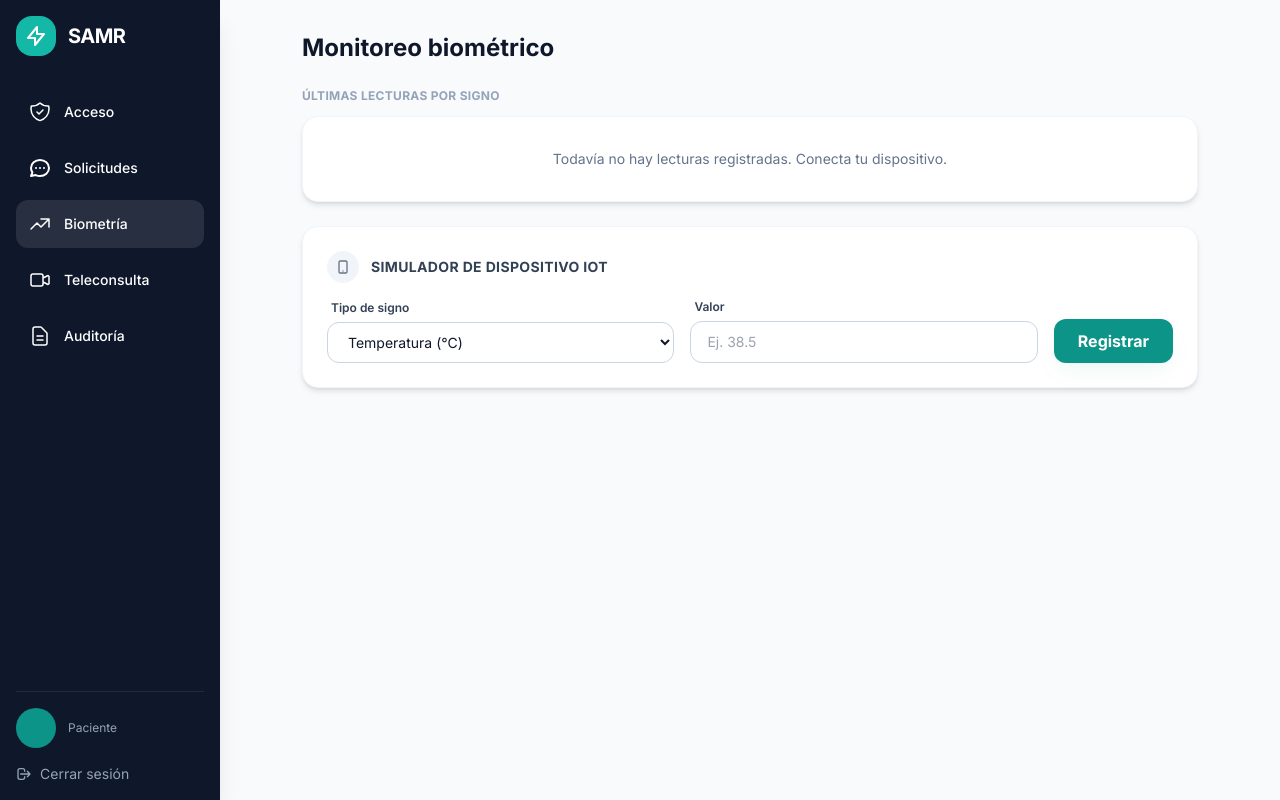
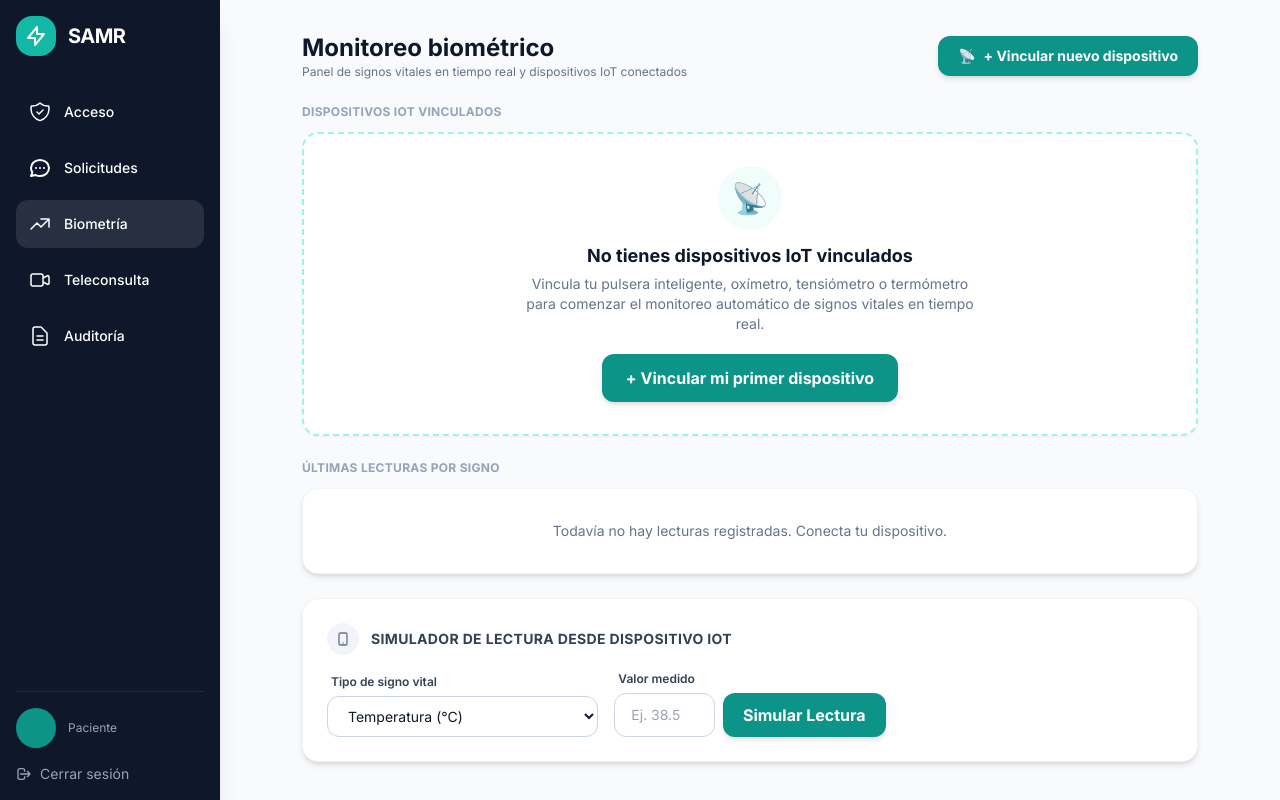
Before and after one commit to juliouou/IngReq1, a Django app: page /biometria/ in a window 1280 px wide. Run offline with Django 4.2, Linux system fonts and the light colour scheme; the visitor is signed in with stand-in values (Sample User, id 1); data that the repository does not hold is empty; parts of the project's set-up code (start-up, migrations or seed data) failed here and were passed over; some libraries are stand-ins or nearby versions.

Commit message:
KAN-58 agrega vista para vincular nuevos dispositivos IoT desde el dashboard de biometria

```diff
--- a/samr/apps/biometria/templates/biometria/dashboard.html
+++ b/samr/apps/biometria/templates/biometria/dashboard.html
@@ -4,9 +4,17 @@
 <script src="https://cdn.jsdelivr.net/npm/chart.js@4"></script>
 
 <div class="max-w-4xl w-full space-y-6">
-  <h1 class="text-2xl font-bold text-surface-900 mb-6">Monitoreo biométrico</h1>
+  <div class="flex flex-col md:flex-row md:items-center justify-between gap-4 mb-2">
+    <div>
+      <h1 class="text-2xl font-extrabold text-surface-900">Monitoreo biométrico</h1>
+      <p class="text-xs text-surface-500">Panel de signos vitales en tiempo real y dispositivos IoT conectados</p>
+    </div>
+    <a href="{% url 'biometria:vincular' %}" class="bg-brand-600 hover:bg-brand-700 text-white rounded-xl px-5 py-2.5 text-sm font-bold shadow-md hover:-translate-y-0.5 transition duration-300 flex items-center justify-center gap-2 self-start md:self-auto">
+      <span>📡</span> + Vincular nuevo dispositivo
+    </a>
+  </div>
 
-  <!-- Alertas -->
+  <!-- Alertas Biométricas -->
   <div id="alertas-container">
   {% if alertas %}
     <div class="space-y-3">
@@ -50,6 +58,53 @@
       {% endfor %}
     </div>
   {% endif %}
+  </div>
+
+  <!-- Dispositivos IoT Vinculados -->
+  <div>
+    <div class="flex items-center justify-between mb-3">
+      <p class="text-xs uppercase tracking-wide text-surface-400 font-bold">Dispositivos IoT Vinculados</p>
+      {% if dispositivos %}
+        <a href="{% url 'biometria:vincular' %}" class="text-xs text-brand-600 hover:underline font-bold">+ Agregar otro</a>
+      {% endif %}
+    </div>
+
+    {% if dispositivos %}
+      <div class="grid grid-cols-1 md:grid-cols-2 gap-4">
+        {% for d in dispositivos %}
+          <div class="bg-white rounded-2xl border border-surface-100 shadow-md p-5 flex items-center justify-between">
+            <div class="flex items-center gap-3.5">
+              <div class="w-11 h-11 rounded-xl bg-brand-50 text-brand-600 flex items-center justify-center text-xl shrink-0">
+                {% if d.tipo == 'PULSERA' %}⌚{% elif d.tipo == 'OXIMETRO' %}🩺{% elif d.tipo == 'TENSIOMETRO' %}💓{% elif d.tipo == 'TERMOMETRO' %}🌡️{% else %}🧪{% endif %}
+              </div>
+              <div>
+                <p class="font-bold text-surface-900 text-base">{{ d.nombre }}</p>
+                <p class="text-xs text-surface-500 mt-0.5">
+                  {{ d.get_tipo_display }} · S/N: <code class="bg-surface-100 px-1.5 py-0.5 rounded text-[11px] font-mono">{{ d.numero_serie }}</code>
+                </p>
+              </div>
+            </div>
+            <span class="inline-flex items-center gap-1.5 text-xs font-bold px-2.5 py-1 rounded-full bg-emerald-50 text-emerald-700 border border-emerald-200 shrink-0">
+              <span class="w-2 h-2 rounded-full bg-emerald-500 animate-pulse"></span> Activo
+            </span>
+          </div>
+        {% endfor %}
+      </div>
+    {% else %}
+      <!-- Tarjeta Estado Vacío Prominente -->
+      <div class="bg-white rounded-2xl border-2 border-dashed border-brand-200 p-8 text-center flex flex-col items-center justify-center shadow-sm">
+        <div class="w-16 h-16 rounded-full bg-brand-50 text-brand-600 flex items-center justify-center text-3xl mb-3">
+          📡
+        </div>
+        <h3 class="text-lg font-bold text-surface-900 mb-1">No tienes dispositivos IoT vinculados</h3>
+        <p class="text-sm text-surface-500 max-w-md mb-5">
+          Vincula tu pulsera inteligente, oxímetro, tensiómetro o termómetro para comenzar el monitoreo automático de signos vitales en tiempo real.
+        </p>
+        <a href="{% url 'biometria:vincular' %}" class="bg-brand-600 hover:bg-brand-700 text-white rounded-xl px-6 py-3 font-bold shadow-md hover:-translate-y-0.5 transition duration-300">
+          + Vincular mi primer dispositivo
+        </a>
+      </div>
+    {% endif %}
   </div>
 
   <!-- Últimas Lecturas -->
@@ -112,13 +167,27 @@
       <div class="w-8 h-8 rounded-full bg-surface-100 text-surface-500 flex items-center justify-center">
         <svg class="w-4 h-4" fill="none" stroke="currentColor" viewBox="0 0 24 24"><path stroke-linecap="round" stroke-linejoin="round" stroke-width="2" d="M12 18h.01M8 21h8a2 2 0 002-2V5a2 2 0 00-2-2H8a2 2 0 00-2 2v14a2 2 0 002 2z"></path></svg>
       </div>
-      <p class="text-sm uppercase tracking-wide text-surface-700 font-bold">Simulador de dispositivo IoT</p>
+      <p class="text-sm uppercase tracking-wide text-surface-700 font-bold">Simulador de lectura desde dispositivo IoT</p>
     </div>
 
-    <form method="post" action="{% url 'biometria:registrar' %}" class="flex flex-col md:flex-row gap-4 items-end">
+    <form method="post" action="{% url 'biometria:registrar' %}" class="grid grid-cols-1 md:grid-cols-3 gap-4 items-end">
       {% csrf_token %}
-      <div class="flex-1 w-full">
-        <label class="block text-xs font-semibold text-surface-700 mb-1.5 ml-1">Tipo de signo</label>
+
+      {% if dispositivos %}
+        <div class="w-full">
+          <label class="block text-xs font-semibold text-surface-700 mb-1.5 ml-1">Seleccionar Dispositivo</label>
+          <div class="w-full rounded-xl border border-surface-300 focus-within:ring-1 focus-within:ring-brand-500 bg-white overflow-hidden transition">
+            <select name="dispositivo_id" class="w-full px-4 py-2.5 outline-none bg-transparent text-sm" required>
+              {% for d in dispositivos %}
+                <option value="{{ d.id }}">{{ d.nombre }} ({{ d.get_tipo_display }})</option>
+              {% endfor %}
+            </select>
+          </div>
+        </div>
+      {% endif %}
+
+      <div class="w-full">
+        <label class="block text-xs font-semibold text-surface-700 mb-1.5 ml-1">Tipo de signo vital</label>
         <div class="w-full rounded-xl border border-surface-300 focus-within:ring-1 focus-within:ring-brand-500 bg-white overflow-hidden transition">
           <select name="tipo_signo" class="w-full px-4 py-2.5 outline-none bg-transparent text-sm" required>
             <option value="TEMPERATURA">Temperatura (°C)</option>
@@ -128,11 +197,14 @@
           </select>
         </div>
       </div>
-      <div class="flex-1 w-full">
-        <label class="block text-xs font-semibold text-surface-700 mb-1.5 ml-1">Valor</label>
-        <input type="number" step="0.1" name="valor" class="w-full px-4 py-2.5 rounded-xl border border-surface-300 focus:outline-none focus:ring-1 focus:ring-brand-500 text-sm transition" required placeholder="Ej. 38.5" />
+
+      <div class="w-full">
+        <label class="block text-xs font-semibold text-surface-700 mb-1.5 ml-1">Valor medido</label>
+        <div class="flex gap-2">
+          <input type="number" step="0.1" name="valor" class="w-full px-4 py-2.5 rounded-xl border border-surface-300 focus:outline-none focus:ring-1 focus:ring-brand-500 text-sm transition" required placeholder="Ej. 38.5" />
+          <button class="bg-brand-600 hover:bg-brand-700 text-white rounded-xl px-5 py-2.5 font-bold shadow-md transition shrink-0">Simular Lectura</button>
+        </div>
       </div>
-      <button class="w-full md:w-auto bg-brand-600 hover:bg-brand-700 text-white rounded-xl px-6 py-2.5 font-bold shadow-samr transition">Registrar</button>
     </form>
   </div>
 
@@ -145,9 +217,8 @@
     const rawData = {{ chart_data|safe }};
     const ctx = document.getElementById('trendChart').getContext('2d');
 
-    // Create gradient
     let gradient = ctx.createLinearGradient(0, 0, 0, 250);
-    gradient.addColorStop(0, 'rgba(20, 184, 166, 0.4)'); // brand-500 with opacity
+    gradient.addColorStop(0, 'rgba(20, 184, 166, 0.4)');
     gradient.addColorStop(1, 'rgba(20, 184, 166, 0.0)');
 
     new Chart(ctx, {
@@ -157,7 +228,7 @@
         datasets: [{
           label: rawData.titulo,
           data: rawData.data,
-          borderColor: '#14b8a6', // brand-500
+          borderColor: '#14b8a6',
           backgroundColor: gradient,
           borderWidth: 2,
           pointBackgroundColor: '#fff',
@@ -166,7 +237,7 @@
           pointRadius: 4,
           pointHoverRadius: 6,
           fill: true,
-          tension: 0.4 // smooth curve
+          tension: 0.4
         }]
       },
       options: {
@@ -199,7 +270,6 @@
   {% endif %}
 
   function refreshDashboard() {
-    // Only refresh the alerts and top readings part, not the chart to avoid redrawing bugs
     fetch(window.location.href)
       .then(res => res.text())
       .then(html => {
--- a/samr/apps/biometria/web_urls.py
+++ b/samr/apps/biometria/web_urls.py
@@ -7,6 +7,7 @@ app_name = "biometria"
 
 urlpatterns = [
     path("", views.dashboard_biometrico, name="dashboard"),
+    path("vincular/", views.vincular_dispositivo, name="vincular"),
     path("alertas/<int:alerta_id>/atender/", views.atender_alerta, name="atender_alerta"),
     path("registrar/", views.registrar_lectura, name="registrar"),
 ]
--- a/samr/apps/biometria/web_views.py
+++ b/samr/apps/biometria/web_views.py
@@ -51,6 +51,38 @@ def dashboard_biometrico(request):
 
 
 @login_required
+def vincular_dispositivo(request):
+    """Permite al paciente registrar y vincular un nuevo dispositivo IoT."""
+    from apps.biometria.models import TipoDispositivo
+    from apps.biometria.services import DispositivoService
+    import secrets
+
+    if request.method == "POST":
+        nombre = request.POST.get("nombre", "").strip()
+        tipo = request.POST.get("tipo", "").strip()
+        numero_serie = request.POST.get("numero_serie", "").strip()
+
+        if not numero_serie:
+            numero_serie = "DEV-" + secrets.token_hex(4).upper()
+
+        try:
+            DispositivoService().registrar_dispositivo(
+                paciente=request.user,
+                nombre=nombre,
+                tipo=tipo,
+                numero_serie=numero_serie,
+            )
+            messages.success(request, f"Dispositivo '{nombre}' vinculado con éxito.")
+            return redirect("biometria:dashboard")
+        except Exception as exc:
+            messages.error(request, f"Error al vincular dispositivo: {str(exc)}")
+
+    return render(request, "biometria/vincular_dispositivo.html", {
+        "tipos_dispositivo": TipoDispositivo.CHOICES,
+    })
+
+
+@login_required
 def atender_alerta(request, alerta_id):
     """RF-11: el paciente o medico marca una alerta como atendida."""
     alerta = get_object_or_404(Alerta, id=alerta_id)
@@ -67,19 +99,32 @@ def atender_alerta(request, alerta_id):
     messages.success(request, "Alerta marcada como atendida.")
     return redirect("biometria:dashboard")
 
+
 @login_required
 def registrar_lectura(request):
     """RF-09/RF-10: simula la llegada de una lectura desde un dispositivo IoT real."""
-    from apps.biometria.services import LecturaService
+    from apps.biometria.services import LecturaService, DispositivoService
+    import secrets
 
     if request.method == "POST":
         tipo_signo = request.POST.get("tipo_signo")
         valor = request.POST.get("valor")
+        dispositivo_id = request.POST.get("dispositivo_id")
 
-        dispositivo = DispositivoIoT.objects.filter(paciente=request.user, activo=True).first()
+        dispositivo = None
+        if dispositivo_id:
+            dispositivo = DispositivoIoT.objects.filter(id=dispositivo_id, paciente=request.user, activo=True).first()
+
         if not dispositivo:
-            messages.error(request, "No tienes dispositivos activos para registrar lecturas.")
-            return redirect("biometria:dashboard")
+            dispositivo = DispositivoIoT.objects.filter(paciente=request.user, activo=True).first()
+
+        if not dispositivo:
+            dispositivo = DispositivoService().registrar_dispositivo(
+                paciente=request.user,
+                nombre="Dispositivo IoT Principal",
+                tipo="PULSERA",
+                numero_serie="DEV-" + secrets.token_hex(4).upper(),
+            )
 
         try:
             LecturaService().registrar_lectura(
@@ -87,7 +132,7 @@ def registrar_lectura(request):
                 tipo_signo=tipo_signo,
                 valor=float(valor)
             )
-            messages.success(request, "Lectura registrada con éxito.")
+            messages.success(request, f"Lectura registrada con éxito en '{dispositivo.nombre}'.")
         except Exception as e:
             messages.error(request, f"Error al registrar lectura: {str(e)}")
 
```
Also changed, not shown: samr/apps/biometria/templates/biometria/vincular_dispositivo.html (added, +52 -0 lines).
